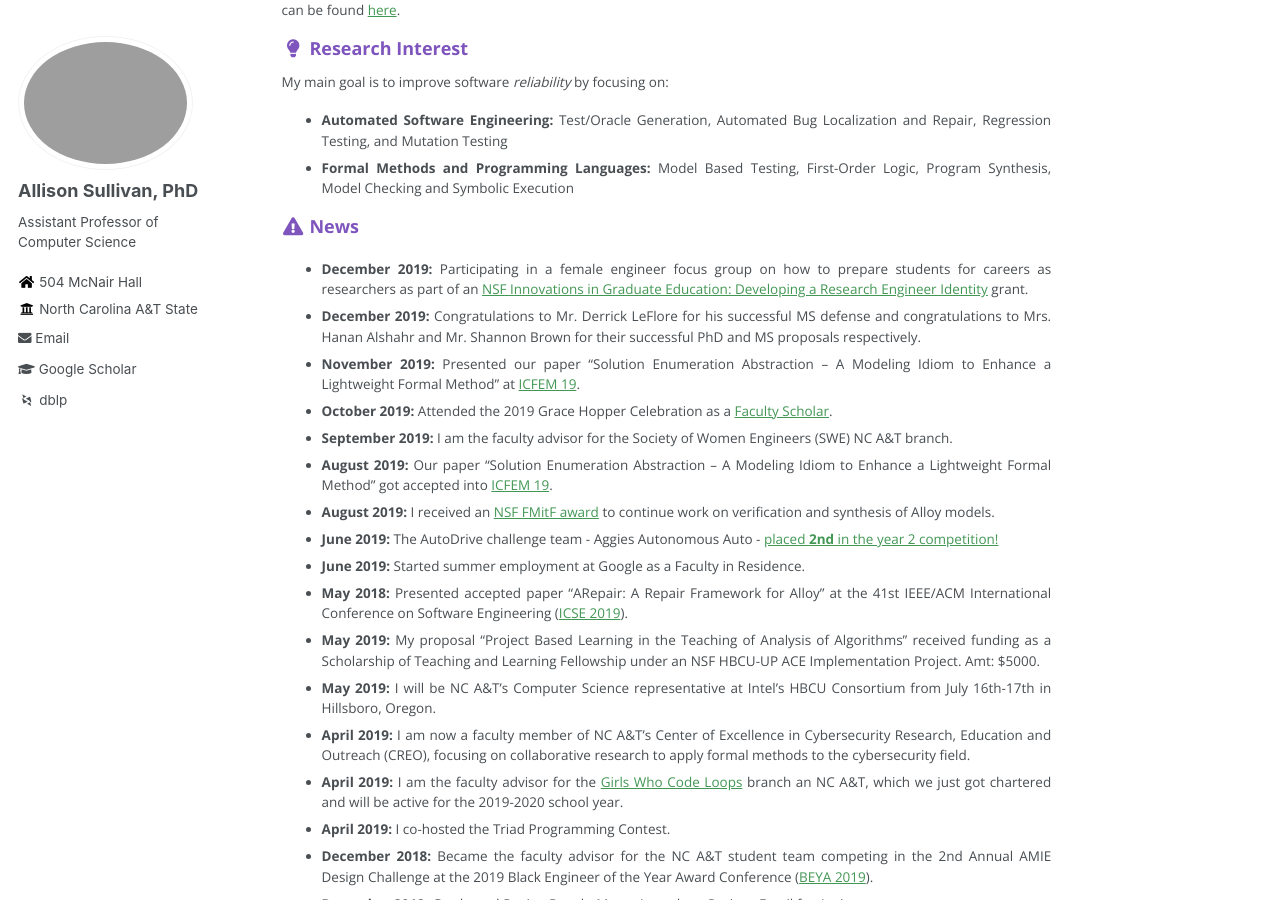
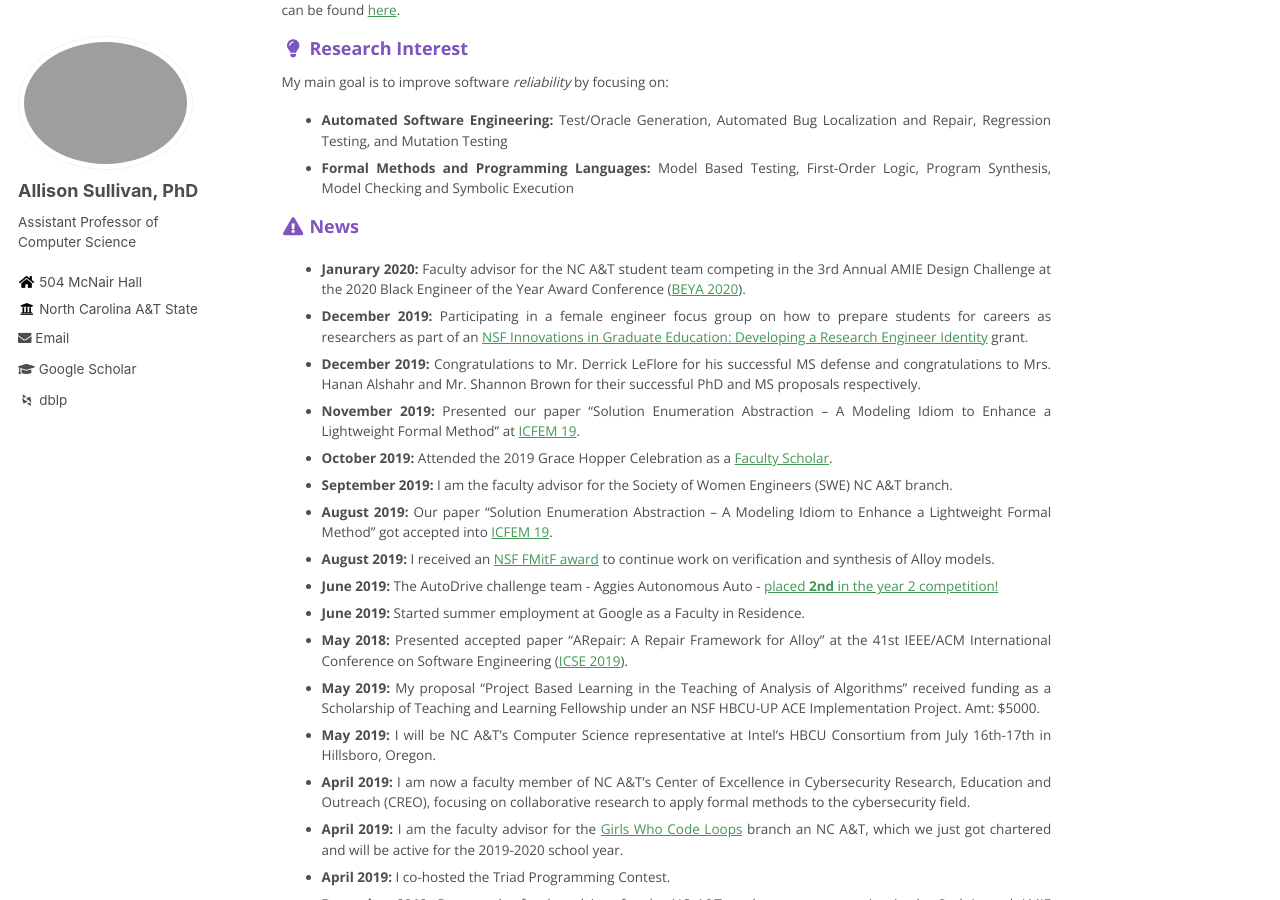
Before and after one commit to Allisonius/allisonius.github.io, a Jekyll site: the page built from _pages/about.md, in a window 1280 px wide and 900 px high, scrolled down 303 px. Built offline with Jekyll 4.4.1, drawn with Linux system fonts in a browser that asks for light colours; some web fonts are replaced.

Commit message:
Update about.md

```diff
--- a/_pages/about.md
+++ b/_pages/about.md
@@ -27,6 +27,7 @@ Mutation Testing
 Checking and Symbolic Execution
 
 ### <i class="fa fa-fw fa-exclamation-triangle" aria-hidden="true"></i> News
+* **Janurary 2020:** Faculty advisor for the NC A&T student team competing in the 3rd Annual AMIE Design Challenge at the 2020 Black Engineer of the Year Award Conference ([BEYA 2020](https://s4.goeshow.com/ccgroup/beyastem/2020/index.cfm)).
  * **December 2019:** Participating in a female engineer focus group on how to prepare students for careers as researchers as part of an  [NSF Innovations in Graduate Education: Developing a Research Engineer Identity](https://www.nsf.gov/awardsearch/showAward?AWD_ID=1856346&HistoricalAwards=false) grant.
  * **December 2019:** Congratulations to Mr. Derrick LeFlore for his successful MS defense and congratulations to Mrs. Hanan Alshahr and Mr. Shannon Brown for their successful PhD and MS proposals respectively.
  * **November 2019:** Presented our paper "Solution Enumeration Abstraction -- A Modeling Idiom to Enhance a Lightweight Formal Method" at [ICFEM 19](http://csse.szu.edu.cn/icfem2019/).
```
